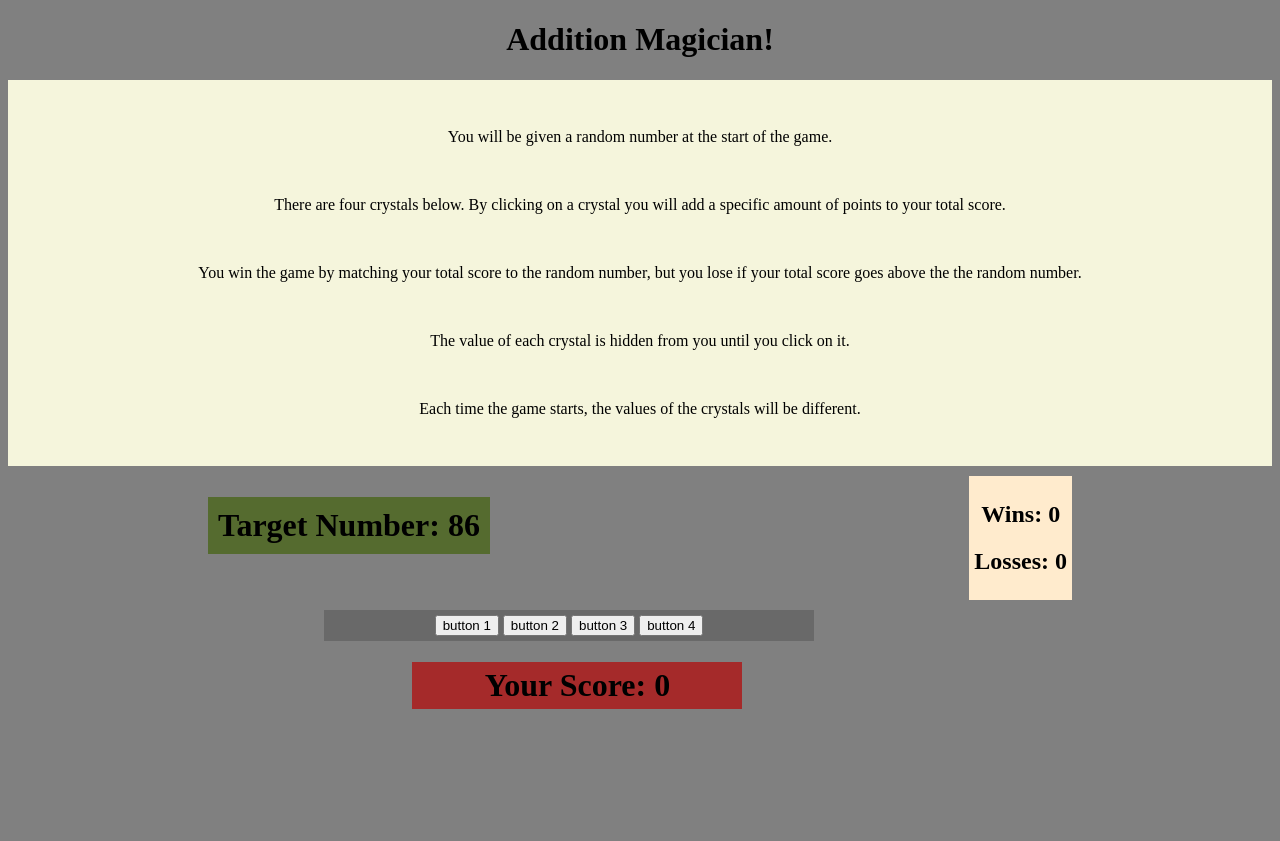
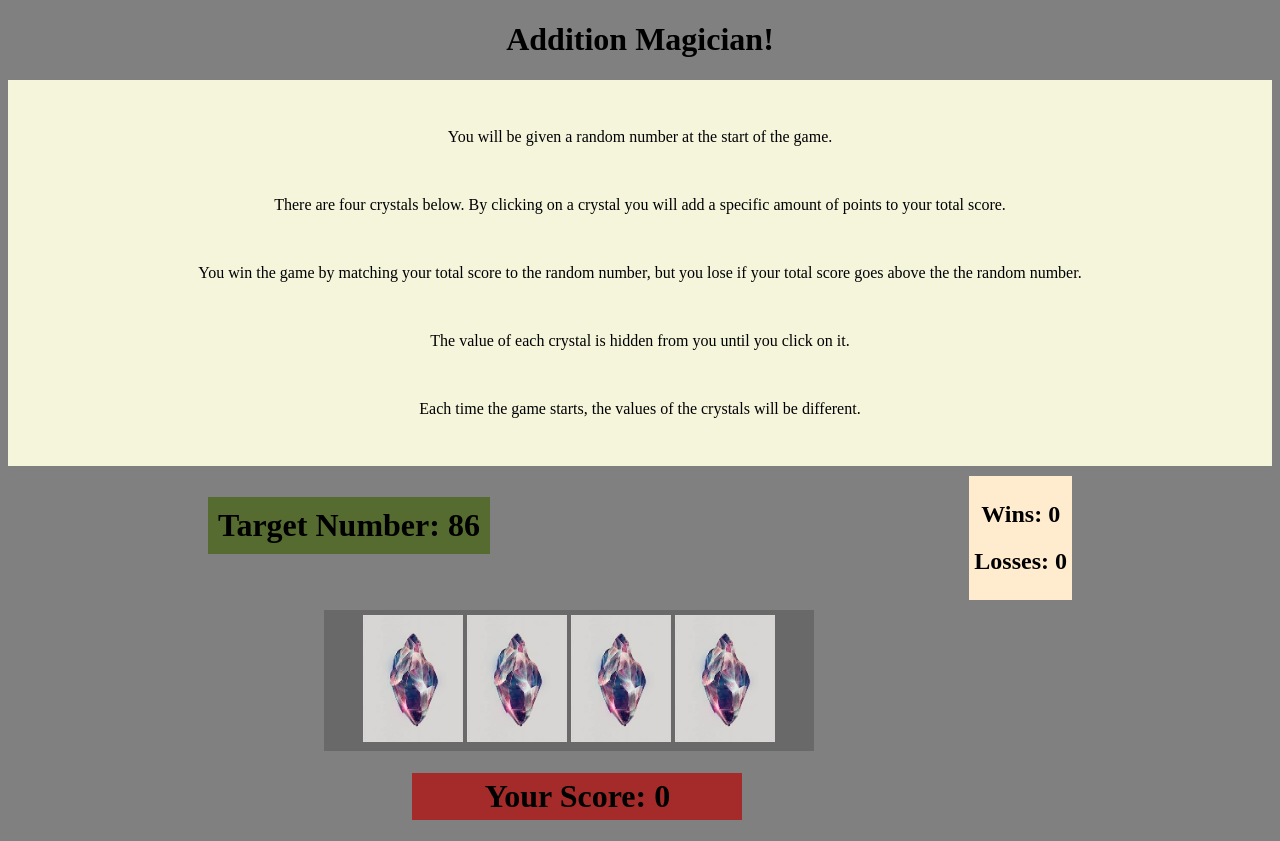
Before and after one commit to KDohmen29/unit-4-game, a plain HTML site: page index.html in a window 1280 px wide. Before the commit the page ends 800 px from the top, so only its background shows below. Drawn offline with nearby package versions, Linux system fonts and the light colour scheme.

Commit message:
finished product

```diff
--- a/assets/css/style.css
+++ b/assets/css/style.css
@@ -27,6 +27,7 @@ body {
     padding: 5px;
     width: 30em;
     margin-left: 25%;
+
 }
 
 .score{
@@ -35,3 +36,6 @@ body {
     width: 10em;
     margin-left: 32%;
 }
+.crystal {
+    width: 100px;
+}
--- a/index.html
+++ b/index.html
@@ -38,10 +38,11 @@
         </h2>
     </div>
     <div class="buttons">
-        <button id="button1" class="crystal">button 1</button>
-        <button id="button2" class="crystal">button 2</button>
-        <button id="button3" class="crystal">button 3</button>
-        <button id="button4" class="crystal">button 4</button>
+        <img src="assets/images/th.jpeg" id="button1" class="crystal">
+        <img src="assets/images/th.jpeg" id="button2" class="crystal">
+        <img src="assets/images/th.jpeg" id="button3" class="crystal">
+        <img src="assets/images/th.jpeg" id="button4" class="crystal">
+
     </div>
     <h1 class="score">Your Score:
         <span id="your-score"></span>
```
Also changed, not shown: assets/images/th.jpeg (added).
